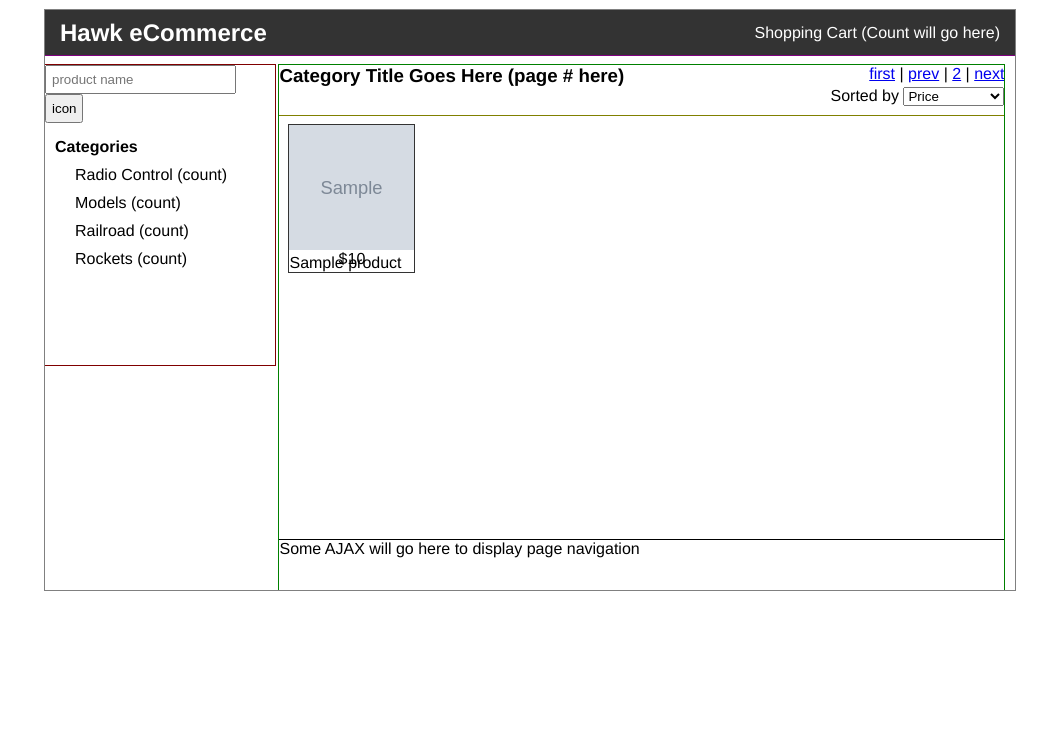
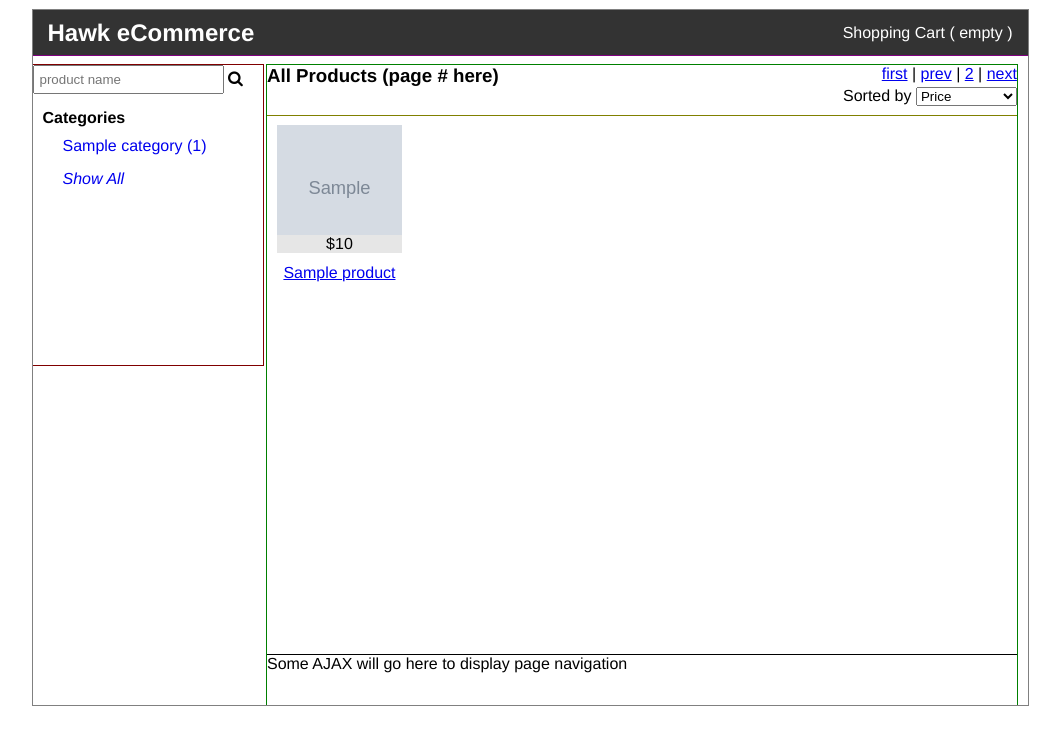
Before and after one commit to trippysky/hawkecommerce, a CodeIgniter app: page / in a window 1280 px wide. Shown: the top 745 px of the page, without its empty margins (110-1170 px from the left). Run offline with CodeIgniter, Linux system fonts and the light colour scheme; tables that the repository leaves empty or names only in its code hold one stand-in row (values such as "Sample post"); grey boxes marked "Sample" are stand-in pictures; some libraries are stand-ins or nearby versions.

Commit message:
semi working copy before adding json

```diff
--- a/CI-LAMP/application/config/routes.php
+++ b/CI-LAMP/application/config/routes.php
@@ -37,6 +37,11 @@
 | in the URL cannot be matched to a valid route.
 |
 */
+$route['products/category/showall'] = "customers/customers/show_all";
+$route['products/show/(:any)'] = "customers/customers/show_product/$1";
+$route['products/category/(:any)'] = "customers/customers/get_category_list/$1";
+
+
 $route['customers'] = "customers/customers";
 $route['products'] = "products/products";
 $route['admins'] = "admins/admins";
--- a/CI-LAMP/application/controllers/customers/customers.php
+++ b/CI-LAMP/application/controllers/customers/customers.php
@@ -5,23 +5,65 @@ class Customers extends CI_Controller {
 	{
 		parent::__construct();
 		// $this->output->enable_profiler(TRUE);
+		date_default_timezone_set('US/Pacific');
+	}
+
+	public function category_html()
+	{
+		// get product data
+		$categories_list = $this->customer->get_categories();
+
+		// var_dump($categories_list);
+		// die('category_html');
+
+		 $this->load->view("partials/customers/category_list", array(
+			"categories_list" => $categories_list
+			));
 	}
 
 	public function index_html()
 	{
 		// get product data
-		$product_list = $this->customer->get_init_products();
+		$product_list = $this->customer->get_products();
 
 		 $this->load->view("partials/customers/products", array(
 			"product_list" => $product_list
 			));
 	}
 
+	public function show_all()
+	{
+		redirect("/");
+	}
+
+	public function show_product($id)
+	{
+		$product = $this->customer->get_product($id);
+
+		$this->load->view("customers/oneProduct", array(
+			"product" => $product
+			));
+	}
+
+	public function get_category_list($id)
+	{
+		// get product data
+		$category_list = $this->customer->get_by_category($id);
+
+		var_dump($category_list);
+
+		$this->load->view('customers/categories', array(
+			"product_list" => $category_list
+			));
+	}
+
 	public function index()
 	{
 		// get product data
-		$product_list = $this->customer->get_init_products();
+		$product_list = $this->customer->get_products();
 
-		$this->load->view('customers/categories');
+		$this->load->view('customers/categories', array(
+			"product_list" => $product_list
+			));
 	}
 }
--- a/CI-LAMP/application/models/customers/customer.php
+++ b/CI-LAMP/application/models/customers/customer.php
@@ -14,13 +14,49 @@ class Customer extends CI_Model {
 	// 	$this->load->view('customers/categories');
 	// }
 
-	public function get_init_products()
+	public function get_products()
 	{
 		$query = "SELECT products.id, products.name, description, price, inventory, image, categories.name as category FROM products
-					JOIN product_categories
-					ON products.id = product_categories.product_id
 					JOIN categories
-					ON product_categories.category_id = categories.id";
+					ON products.category_id = categories.id
+					LIMIT 15";
+
+		return $this->db->query($query)->result_array();
+
+	}
+
+	public function get_product($id)
+	{
+		$query = "SELECT products.id, products.name, description, price, inventory, image, categories.name as category FROM products
+					JOIN categories
+					ON products.category_id = categories.id
+					WHERE products.id = ?";
+		$values = $id;
+
+		return $this->db->query($query, $values)->row_array();
+
+	}
+	public function get_by_category($id)
+	{
+		$query = "SELECT products.id, products.name, description, price, inventory, image, categories.name as category FROM products
+					JOIN categories
+					ON products.category_id = categories.id
+					WHERE products.category_id = ?
+					LIMIT 15";
+		$values = $id;
+
+		return $this->db->query($query, $values)->result_array();
+
+	}
+
+
+	public function get_categories()
+	{
+		$query = "SELECT categories.id, categories.name, count(*) as counter FROM categories
+					JOIN products
+					ON categories.id = products.category_id
+					GROUP BY name
+					ORDER BY counter DESC";
 
 		return $this->db->query($query)->result_array();
 
--- a/CI-LAMP/application/views/customers/categories.php
+++ b/CI-LAMP/application/views/customers/categories.php
@@ -3,12 +3,18 @@
 	<head>
 		<meta charset="UTF-8"/>
 		<title>Products Page</title>
-		<link rel="stylesheet" type="text/css" href="assets/style.css"/>
+		<link rel="stylesheet" type="text/css" href="/../../assets/style.css"/>
 		<script src="https://code.jquery.com/jquery-2.1.3.min.js"></script>
+		<link rel="stylesheet" href="https://maxcdn.bootstrapcdn.com/font-awesome/4.4.0/css/font-awesome.min.css">
+
 		<script>
 			$(document).ready(function(){
 				$.get('/customers/customers/index_html', function(output) {
 					$('#product').html(output);
+				});
+
+				$.get('/customers/customers/category_html', function(output){
+					$('#categories').html(output);
 				});
 			});
 		</script>
@@ -17,27 +23,35 @@
 		<div class="container">
 			<div id="navbar" class="navbar">
 				<h2 class="alignleft">Hawk eCommerce</h2>
-				<p class="alignright">Shopping Cart (Count will go here)</p>
+				<p class="alignright">Shopping Cart (
+					<?php if($this->session->userdata('count') == 0)
+					{ ?>
+						empty
+					<?php } else { ?>
+						<?= $this->session->userdata('count'); ?>
+						<?php }?>
+						)</p>
 			</div>
 			<div style="clear: both;"></div>
 			<div class="leftnav">
 				<!-- search button -->
 				<form action="/" method="post" class="search"/>
 					<input type="text" name="searchName" placeholder="product name"/>
-					<input type="submit" value="icon"/>
+					<i class="fa fa-search"></i>
 				</form>
 				<div id="categories" class="categories">
-					<!-- will be filled in by code as a partial -->
-					<h4>Categories</h4>
-					<p>Radio Control (count)</p>
-					<p>Models (count)</p>
-					<p>Railroad (count)</p>
-					<p>Rockets (count)</p>
+					<!-- partials/customers/category_list.php outputs here -->
 				</div>
 			</div>
 			<div class="products">
-				<div class="header">
-					<h3 class="alignleft">Category Title Goes Here (page # here)</h3>
+				<div id="header" class="header">
+					<h3 class="alignleft">
+						<?php if(isset($id) and $id){ ?>
+							<?= $category_list['name'] ?> (page # here)
+						<?php } else { ?>
+							All Products (page # here)
+						<?php } ?>
+					</h3>
 					<p class="alignright"><a href="/">first</a> | <a href="/">prev</a> | <a href="/">2</a> | <a href="/">next</a></p>
 					<div style="clear: both;"></div>
 					<form action="/" method="post" class="alignright">
@@ -50,7 +64,7 @@
 					<div style="clear: both;"></div>
 				</div>
 				<div id="product" class="images">
-						<!-- partials/products.php goes here -->
+						<!-- partials/customers/products.php outputs here -->
 				</div>
 				<div class="footernav">
 					<p>Some AJAX will go here to display page navigation</p>
--- /dev/null
+++ b/CI-LAMP/application/views/partials/customers/category_list.php
@@ -0,0 +1,7 @@
+<h4>Categories</h4>
+<?php if(isset($categories_list) && $categories_list !== null){
+	foreach($categories_list as $category)
+{ ?>
+		<a href="/products/category/<?= $category['id']; ?>"><p><?= $category['name']; ?> (<?= $category['counter']; ?>)</p></a>
+<?php } } ?>
+<a href="/products/category/showall"><p class="showall">Show All</p></a>
--- a/CI-LAMP/application/views/partials/customers/products.php
+++ b/CI-LAMP/application/views/partials/customers/products.php
@@ -1,10 +1,12 @@
 <?php if(isset($product_list) && $product_list !== null){
 	foreach($product_list as $product)
 { ?>
-<div class="image">
-	<img src="assets/<?= $product['image'] ?>" height="125px" width="125px"/>
-	<p id="price">$<?= $product['price'] ?></p>
-	<p id="name"><?= $product['name'] ?></p>
+<div class="product">
+	<div class="image">
+		<img src="assets/<?= $product['image'] ?>" height="125px" width="125px"/>
+		<p id="price">$<?= $product['price'] ?></p>
+	</div>
+	<a href="products/show/<?= $product['id'] ?>"><p id="name"><?= $product['name'] ?></p></a>
 </div>
 <?php }
  } ?>
--- a/CI-LAMP/assets/style.css
+++ b/CI-LAMP/assets/style.css
@@ -3,7 +3,7 @@
 	padding: 0px;
 }
 .container{
-	width: 970px;
+	width: 995px;
 	margin:	10px auto;
 	outline: 1px solid rgb(128,128,128);
 	font-family: Helvetica, sans-serif;
@@ -49,11 +49,20 @@
 	padding-top: 10px;
 }
 
+.leftnav .categories p.showall{
+	padding-left: 20px;
+	padding-top: 15px;
+	font-style: italic;
+}
+
+.leftnav .categories a{
+	text-decoration: none;
+}
 .products{
 	margin-top: 10px;
 	display: inline-block;
 	outline: 1px solid rgb(0,128,0);
-	width: 725px;
+	width: 750px;
 }
 .products .header{
 	height: 50px;
@@ -61,32 +70,22 @@
 }
 
 .products .images{
-	height: 425px;
+	height: 540px;
 }
 
-/*.products .images .image{
-	width: 125px;
-	height: 125px;
-	outline: 1px solid rgb(51,51,51);
-	display: inline-block;
-	margin-left: 10px;
-	margin-top: 10px;
-	vertical-align: top;
-}
-
-*/.products .images .image{
+.products .images .product .image{
 	position: relative;
 	float: left;
 	clear: none;
 	overflow: hidden;
-	outline: 1px solid rgb(51,51,51);
+	/*outline: 1px solid rgb(51,51,51);*/
 	margin-left: 10px;
 	margin-top: 10px;
+	margin-bottom: 10px;
 	vertical-align: top;
-/*	display: inline-block;
-*/}
+}
 
-.products .images .image img{
+.products .images .product .image img{
 	position: relative;
 	z-index: 1;
 }
@@ -98,6 +97,18 @@
 	top: 85%;
 	left: 0;
 	z-index: 2;
+	text-align: center;
+	background-color: rgb(230,230,230);
+}
+
+.products .images .product{
+	height: 175px;
+	width: 145px;
+	display: inline-block;
+	vertical-align: top;
+}
+
+.products .images .product p#name{
 	text-align: center;
 }
 
@@ -156,6 +167,7 @@
 	padding-left: 10px;
 	display: inline-block;
 	width: 635px;
+	min-height: 350px;
 }
 
 .description form{
@@ -163,6 +175,11 @@
 }
 .description form input{
 	padding: 5px;
+	margin-right: 75px;
+}
+.description form input[type="submit"]{
+	padding: 5px;
+	margin-right: 25px;
 	float: right;
 	clear: both;
 }
@@ -258,7 +275,6 @@
 		background-color: rgb(43,120,228);
 		color: rgb(255,255,255);
 		font-weight: bold;
-
 	}
 	.customer_info form input{
 		display: table-cell;
```
Also changed, not shown: CI-LAMP/application/views/customers/oneProduct.php (+17 -10 lines), CI-LAMP/application/views/customers/shoppingCart.php (+13 -6 lines), CI-LAMP/assets/product10.png (added), CI-LAMP/assets/product4.png (added), CI-LAMP/assets/product5.png (added), CI-LAMP/assets/product6.png (added), CI-LAMP/assets/product7.png (added), CI-LAMP/assets/product8.png (added), CI-LAMP/assets/product9.png (added).
